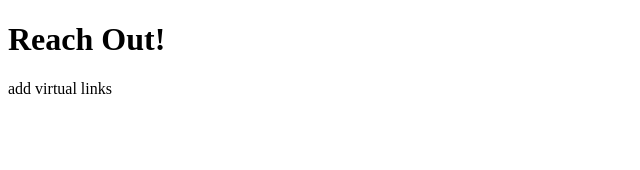
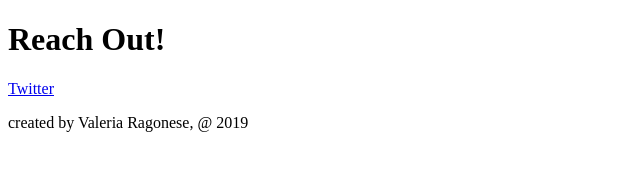
Before and after one commit to morwen80/gatsby-personal, a Gatsby site: page /contact in a window 1280 px wide. Shown: the whole page, without its empty margins (0-640 px from the left). Built offline with nearby package versions, Linux system fonts and the light colour scheme; Gatsby itself is replaced by a stand-in of ours.

Commit message:
imported footer component on every page

```diff
--- /dev/null
+++ b/src/components/footer.js
@@ -0,0 +1,11 @@
+import React from 'react';
+
+const Footer = () => {
+  return (
+    <footer>
+      <p>created by Valeria Ragonese, @ 2019 </p>
+    </footer>
+  )
+}
+
+export default Footer
--- a/src/pages/about.js
+++ b/src/pages/about.js
@@ -1,10 +1,12 @@
 import React from 'react';
+import Footer from '../components/footer'
 
 const AboutPage = () => {
   return (
     <div>
       <h1>About Valeria</h1>
       <p>add my amazing CV here</p>
+      <Footer />
     </div>
   )
 }
--- a/src/pages/blog.js
+++ b/src/pages/blog.js
@@ -1,10 +1,12 @@
 import React from 'react';
+import Footer from '../components/footer';
 
 const BlogPage = () => {
   return (
     <div>
       <h1>Valeria's Blog</h1>
       <p>Posts will be added here</p>
+      <Footer />
     </div>
   )
 }
--- a/src/pages/contact.js
+++ b/src/pages/contact.js
@@ -1,10 +1,15 @@
 import React from 'react';
+import Footer from '../components/footer'
 
 const ContactPage = () => {
   return (
     <div>
       <h1>Reach Out!</h1>
-      <p>add virtual links</p>
+      <p>
+        <a href="https://twitter.com/ValeriaRagonese" target="_blank">Twitter</a>
+      </p>
+
+      <Footer />
     </div>
   )
 }
--- a/src/pages/index.js
+++ b/src/pages/index.js
@@ -1,10 +1,12 @@
 import React from "react";
+import { Link } from 'gatsby'
 
 const IndexPage = () => {
   return (
     <div>
       <h1>Ciao!</h1>
       <h2>I'm Valeria, a full-stack developer living in London.</h2>
+      <p>Need a developer? <Link to="/contact">Contact me!</Link></p>
     </div>
   )
 }
```
